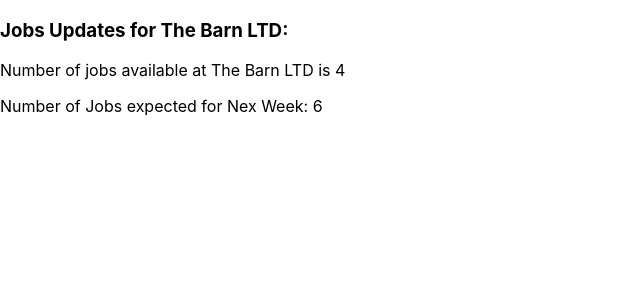
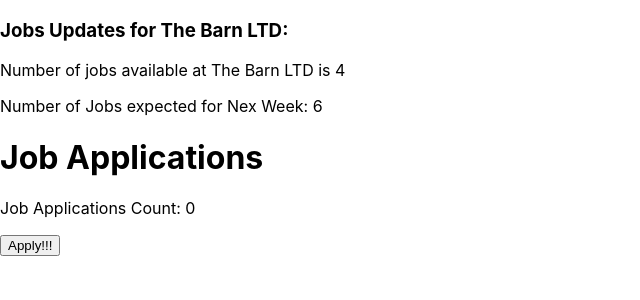
Before and after one commit to Davsan88/dynamic-job-board, a React (Create React App) app: page / in a window 1280 px wide. Shown: the top 300 px of the page, without its empty margins (0-640 px from the left). Built offline with nearby package versions, Linux system fonts and the light colour scheme.

Commit message:
Update App.js

```diff
--- a/src/App.js
+++ b/src/App.js
@@ -1,9 +1,11 @@
 import JobBoard from './JobBoard';
+import JobCounter from './JobCounter';
 
 function App() {
   return (
     <div className="App">
       <JobBoard/>
+      <JobCounter/>
     </div>
   );
 }
```
